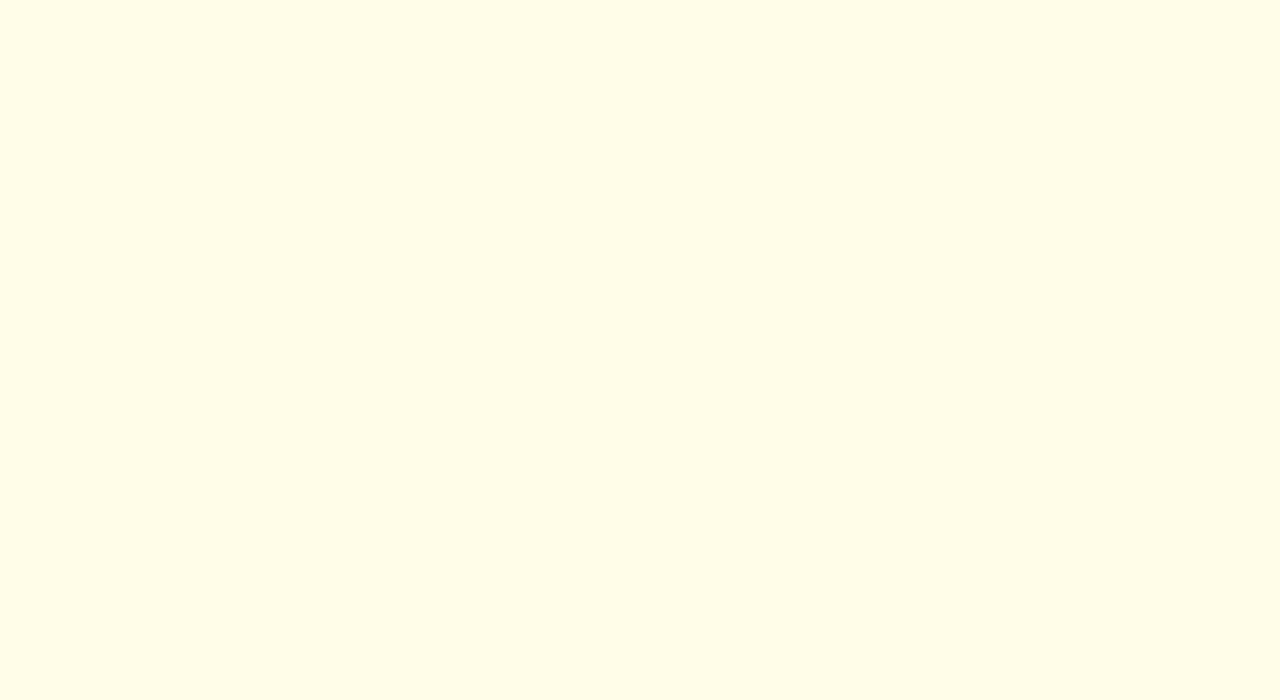
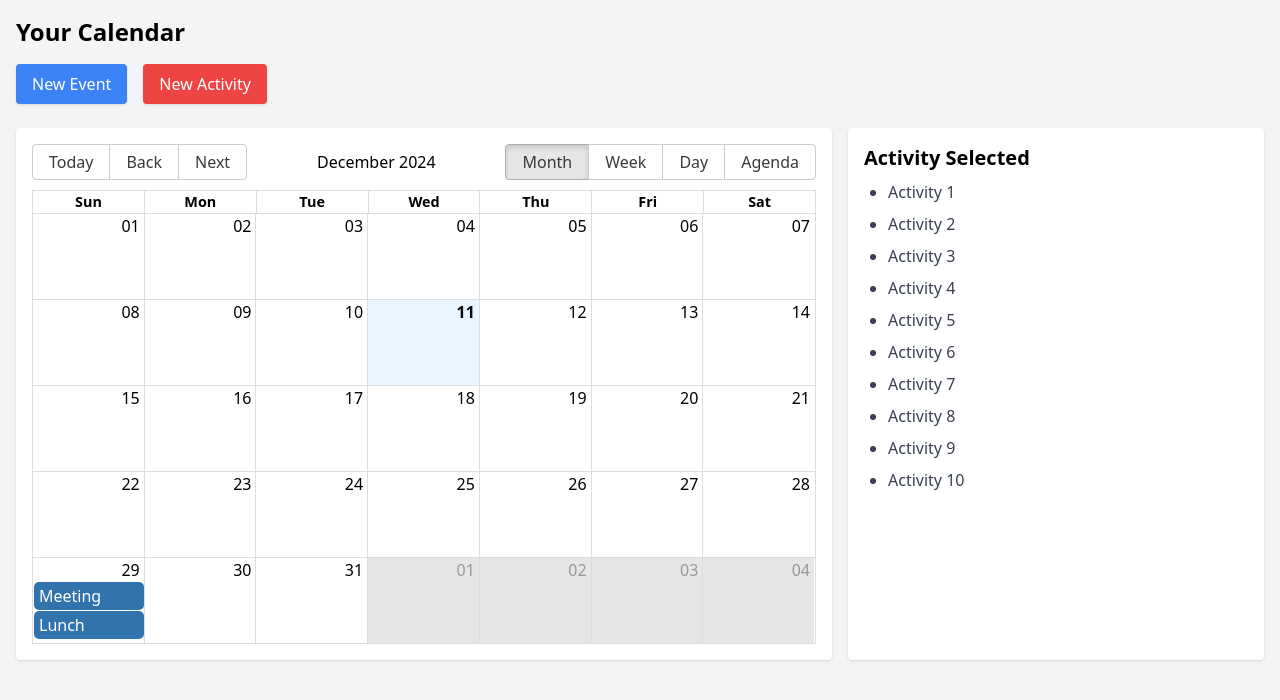
Before and after one commit to mikegaravani/TW-Project, a React (Vite) app in the folder client/: page /calendar in a window 1280 px wide. Before the commit this address had no page. Shown: the top 700 px of the page. Built offline with nearby package versions, Linux system fonts and the light colour scheme.

Commit message:
setup cal basic page

```diff
--- a/client/package.json
+++ b/client/package.json
@@ -13,11 +13,15 @@
   "dependencies": {
     "axios": "^1.7.4",
     "marked": "^14.0.0",
+    "moment": "^2.30.1",
+    "moment-timezone": "^0.5.46",
     "react": "^18.3.1",
+    "react-big-calendar": "^1.17.1",
     "react-bootstrap": "^2.10.4",
     "react-dom": "^18.3.1",
     "react-h5-audio-player": "^3.9.3",
     "react-markdown": "^9.0.1",
+    "react-moment": "^1.1.3",
     "react-router-dom": "^6.26.1",
     "react-uuid": "^2.0.0"
   },
--- a/client/src/App.jsx
+++ b/client/src/App.jsx
@@ -6,6 +6,7 @@ import HomePage from "./components/HomePage";
 import Login from "./components/Login";
 import Notes from "./components/Notes";
 import Pomodoro from "./components/Pomodoro";
+import Calendar from "./components/Calendar";
 
 function App() {
   return (
@@ -16,6 +17,7 @@ function App() {
         <Route path="/login" element={<Login />} />
         <Route path="/note-editor" element={<Notes />} />
         <Route path="/pomodoro" element={<Pomodoro />} />
+        <Route path="/calendar" element={<Calendar />} />
       </Routes>
     </Router>
   );
--- /dev/null
+++ b/client/src/components/Calendar.jsx
@@ -0,0 +1,40 @@
+import React from "react";
+import ActivitySection from "./calendar-components/activity-section/ActivitySection";
+import CalendarSection from "./calendar-components/calendar-section/CalendarSection";
+
+function Calendar() {
+  return (
+    <>
+      <div className="p-4 bg-gray-100 min-h-screen">
+        {/* Header Section */}
+        <h1 className="text-2xl font-bold mb-4">Your Calendar</h1>
+
+        <div className="flex space-x-4 mb-6">
+          {/* New Event Button */}
+          <button className="bg-blue-500 text-white px-4 py-2 rounded shadow hover:bg-blue-600">
+            New Event
+          </button>
+
+          {/* New Activity Button */}
+          <button className="bg-red-500 text-white px-4 py-2 rounded shadow hover:bg-red-600">
+            New Activity
+          </button>
+        </div>
+
+        <div className="flex flex-col lg:flex-row lg:space-x-4">
+          {/* Calendar Section */}
+          <div className="flex-1 bg-white p-4 rounded shadow mb-4 lg:mb-0">
+            <CalendarSection />
+          </div>
+
+          {/* Activity Section */}
+          <div className="w-full lg:w-1/3 bg-white p-4 rounded shadow">
+            <ActivitySection />
+          </div>
+        </div>
+      </div>
+    </>
+  );
+}
+
+export default Calendar;
--- /dev/null
+++ b/client/src/components/calendar-components/activity-section/ActivitySection.jsx
@@ -0,0 +1,18 @@
+import React from "react";
+
+function ActivitySection() {
+  return (
+    <>
+      <h2 className="text-xl font-bold mb-2">Activity Selected</h2>
+      <ul className="list-disc pl-6 space-y-2">
+        {[...Array(10)].map((_, idx) => (
+          <li key={idx} className="text-gray-700">
+            Activity {idx + 1}
+          </li>
+        ))}
+      </ul>
+    </>
+  );
+}
+
+export default ActivitySection;
--- /dev/null
+++ b/client/src/components/calendar-components/calendar-section/CalendarSection.jsx
@@ -0,0 +1,36 @@
+import React from "react";
+import { Calendar as BigCalendar, momentLocalizer } from "react-big-calendar";
+import "react-big-calendar/lib/css/react-big-calendar.css";
+import moment from "moment";
+
+const localizer = momentLocalizer(moment);
+
+function CalendarSection() {
+  const eventList = [
+    {
+      title: "Meeting",
+      start: new Date(2024, 11, 29, 10, 0), // Year, Month (0-indexed), Day, Hours, Minutes
+      end: new Date(2024, 11, 29, 11, 0),
+    },
+    {
+      title: "Lunch",
+      start: new Date(2024, 11, 29, 12, 0),
+      end: new Date(2024, 11, 29, 13, 0),
+    },
+  ];
+  return (
+    <>
+      <div className="">
+        <BigCalendar
+          localizer={localizer}
+          events={eventList}
+          startAccessor="start"
+          endAccessor="end"
+          style={{ height: 500 }}
+        />
+      </div>
+    </>
+  );
+}
+
+export default CalendarSection;
--- a/client/src/components/note-components/note-style.css
+++ b/client/src/components/note-components/note-style.css
@@ -6,7 +6,7 @@
 
 /* GLOBAL STYLES */
 
-body,
+/* body, */
 .App {
   font-family: -apple-system, BlinkMacSystemFont, "Segoe UI", Roboto, Oxygen,
     Ubuntu, Cantarell, "Open Sans", "Helvetica Neue", sans-serif;
@@ -17,7 +17,7 @@ body,
   background: #fefce6;
 }
 
-button {
+/* button {
   background: none;
   border: 0;
   margin: 0;
@@ -29,7 +29,7 @@ button {
 }
 button:hover {
   color: #04c;
-}
+} */
 
 .App {
   display: flex;
@@ -109,8 +109,8 @@ button:hover {
   padding: 25px;
 }
 
-.app-main-note-edit input,
-textarea {
+.app-main-note-edit input
+/* textarea */ {
   display: block;
   border: 1px solid #ddd;
   margin-bottom: 20px;
```
Also changed, not shown: 1 other file (tests, documents, lock files or other folders).
